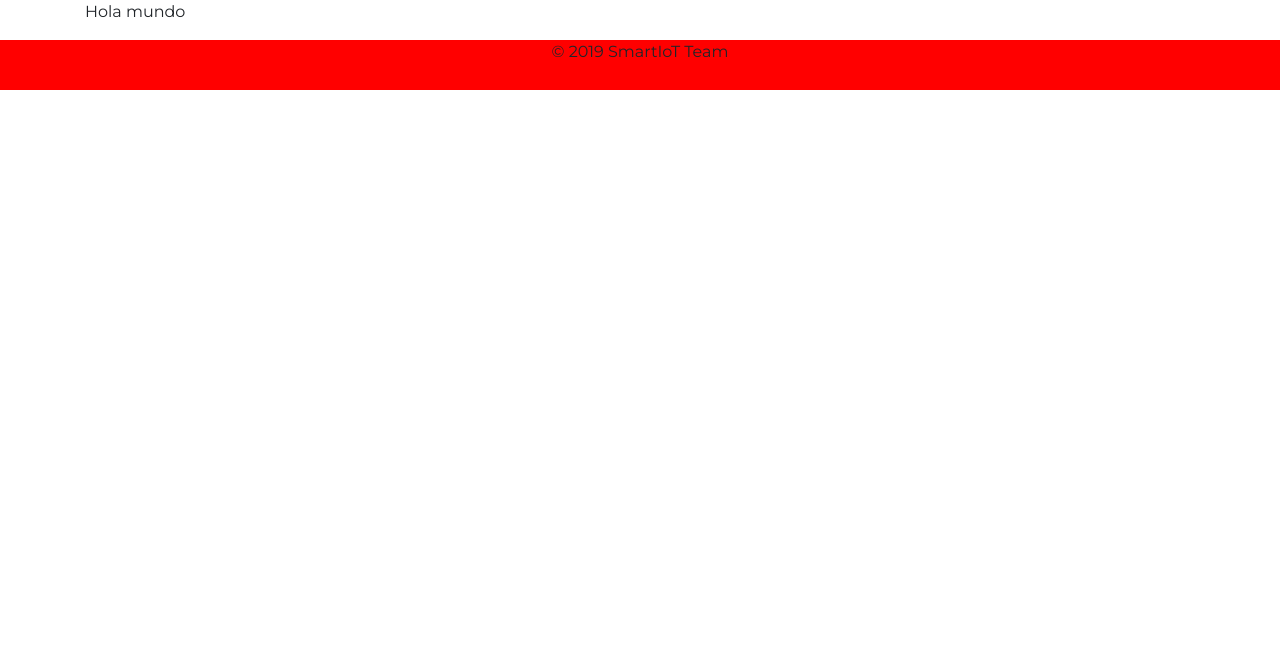
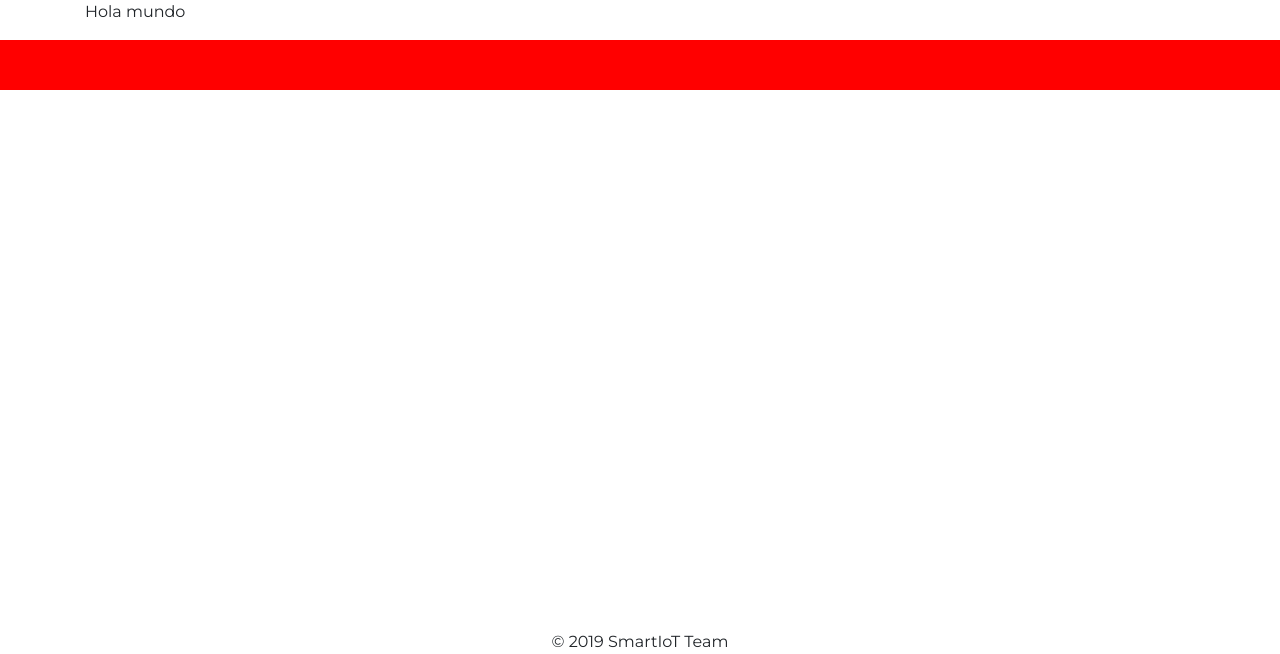
Before and after one commit to SmartIoT-eu/OpenCV, a Django app: page / in a window 1280 px wide. Shown: the part 146-800 px from the top of the page. Run offline with Django 3.2, Linux system fonts and the light colour scheme; style sheets or scripts are compiled from the project's sources; some libraries are stand-ins or nearby versions.

Commit message:
merged scss 2

```diff
--- a/base/templates/base/footer.html
+++ b/base/templates/base/footer.html
@@ -1,6 +1,6 @@
 
 <footer class="footer">
-    <div class="container">
+    <div class="container fixed-bottom">
         <div class="footer-logo">
             <a href="#">
             </a>
```
